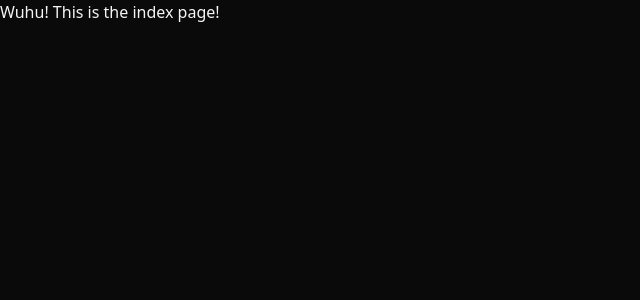
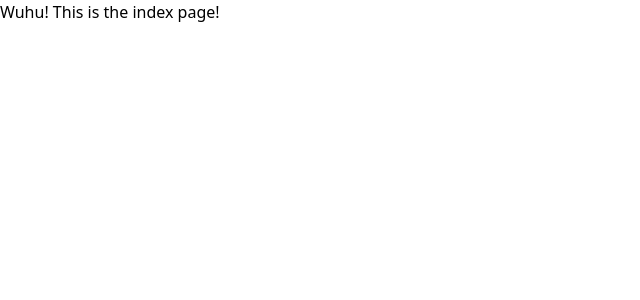
Before and after one commit to chfuchte/digi-maple, a Nuxt app in the folder frontend/: page / in a window 1280 px wide. Shown: the top 300 px of the page, without its empty margins (0-640 px from the left). Built offline with nearby package versions, Linux system fonts and the light colour scheme.

Commit message:
mv darkmode to @layer base

```diff
--- a/frontend/assets/css/global.css
+++ b/frontend/assets/css/global.css
@@ -2,6 +2,8 @@
 @tailwind components;
 @tailwind utilities;
 
-.dark {
-    @apply bg-neutral-950 text-neutral-100;
+@layer base {
+    body.dark {
+        @apply bg-neutral-950 text-neutral-100;
+    }
 }
```
Also changed, not shown: 1 other file (tests, documents, lock files or other folders).
